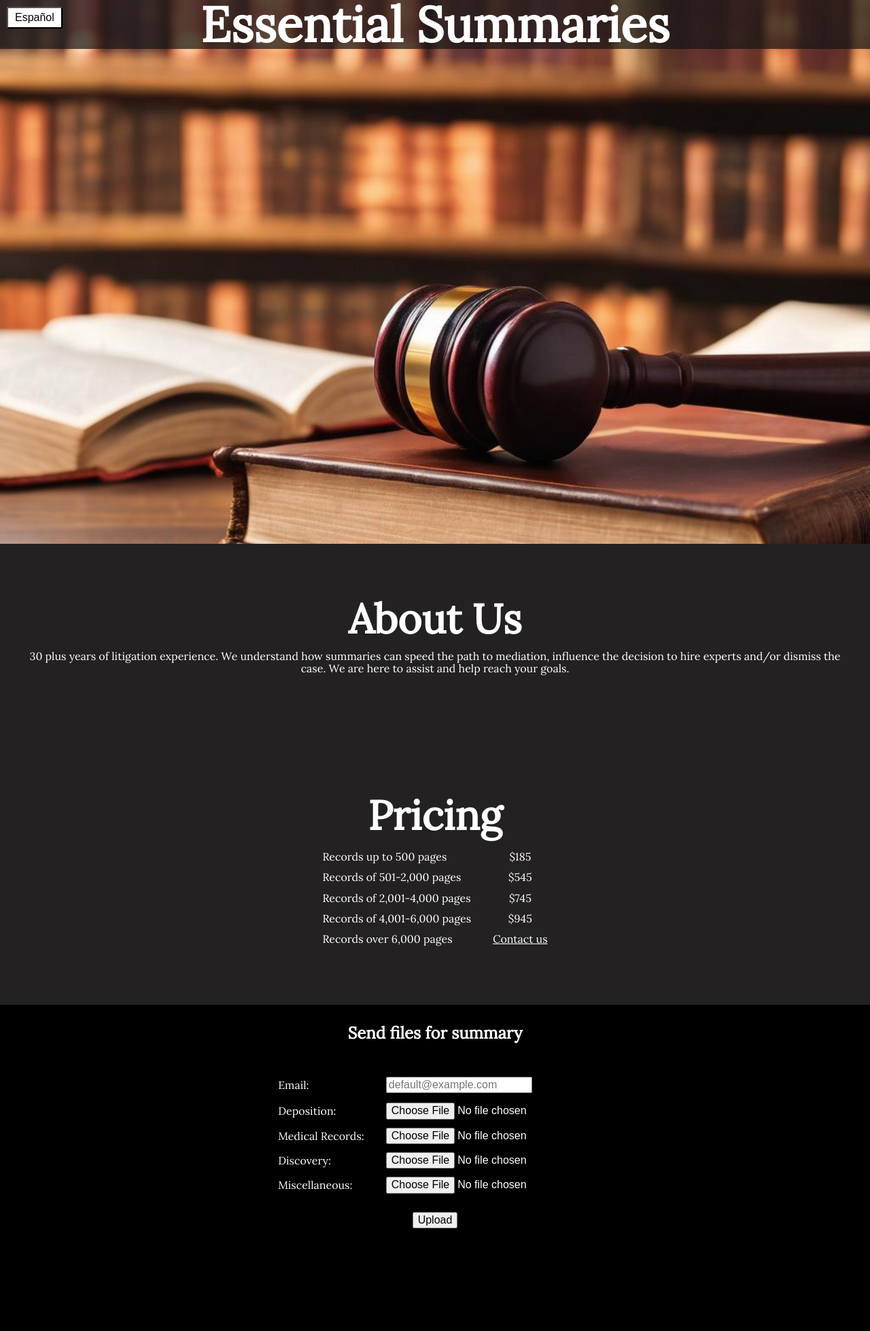
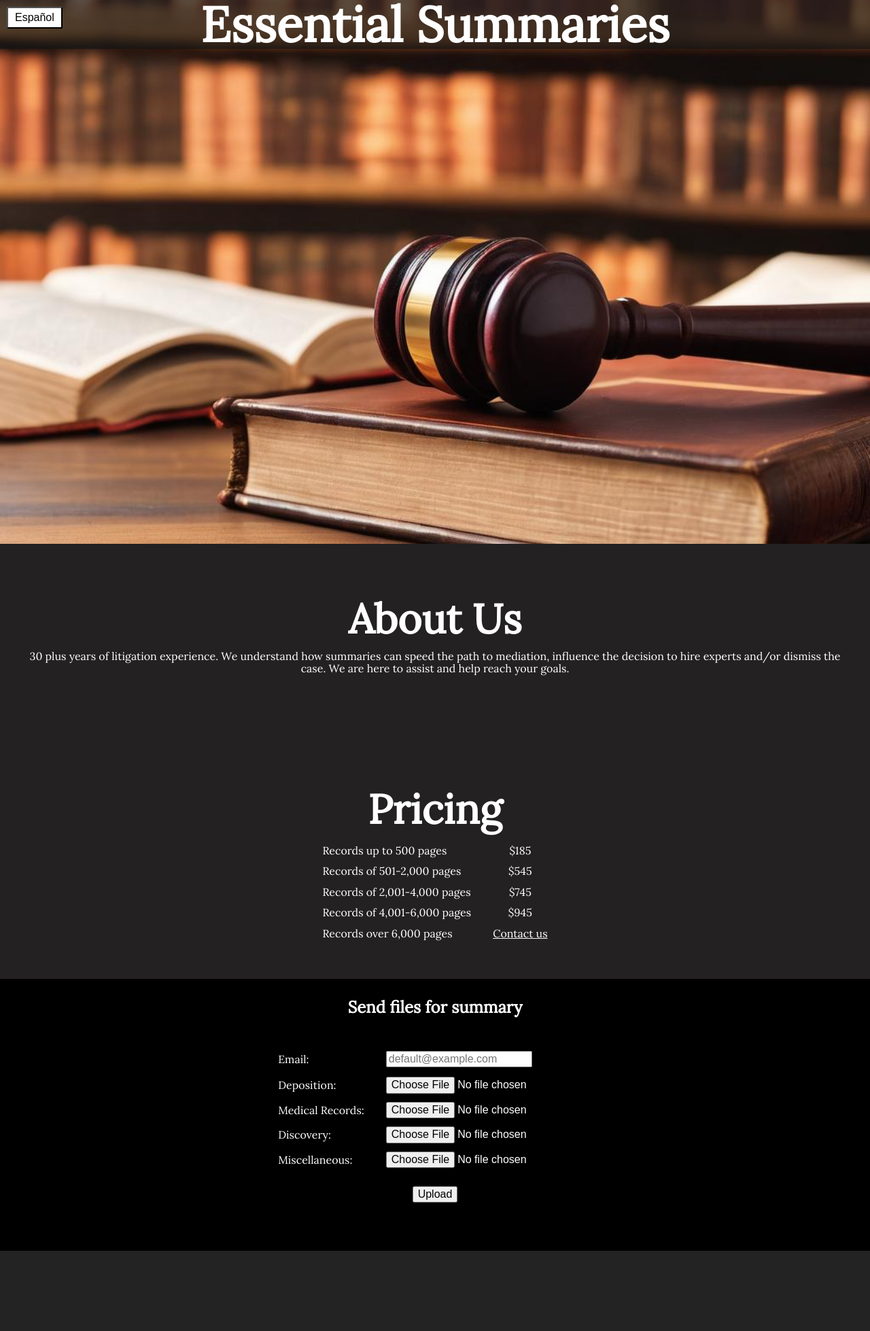
Before and after one commit to MichaelHager01/Essential-Summaries, a Flask app: page / in a window 1280 px wide. Shown: the whole page at 68% size. After the commit the page ends 1840 px from the top, so only its background shows below. Run offline with Flask 3, Linux system fonts and the light colour scheme.

Commit message:
Update styles.css

```diff
--- a/static/css/styles.css
+++ b/static/css/styles.css
@@ -34,13 +34,9 @@
 html {
     scroll-behavior: smooth;
     color: var(--clr-light);
-    background-color: var(--clr-dark);
+    background-color: var(--clr-background);
     font-family: 'Lora', serif;
     font-weight: var(--fw-reg);
-}
-
-body, html {
-    overflow-x: hidden;
 }
 
 
@@ -52,6 +48,13 @@ section {
 img {
     display: block;
     max-width: 100%;
+}
+
+
+body {
+    display: flex;
+    flex-direction: column;
+    align-items: center; /* Optional: Center content horizontally */
 }
 
 
@@ -76,10 +79,10 @@ img {
     background-color: var(--clr-dark);
     background-image: url(img/mallet.jpg);
     background-size: cover;
-    background-position: center;
+    background-position: 50% 65%;
     background-repeat: no-repeat;
     color: var(--clr-light);
-    height: 100vh;
+    height: 100dvh;
     width: 100%;
     display: flex;
     flex-direction: column;
@@ -100,14 +103,22 @@ img {
 
 /* About Us */
 
-.about, .pricing {
+.about {
     background-color: var(--clr-dark);
     text-align: center;
     width: 100%;
+    height: 35dvh;
 }
 
 
 /* Pricing */
+
+.pricing {
+    background-color: var(--clr-dark);
+    text-align: center;
+    width: 100%;
+    height: 45dvh;
+}
 
 table {
     margin-left: auto;
@@ -142,9 +153,9 @@ tr:hover {background-color: #a8a8a8;}
 
 .dropbox {
     background-color: var(--clr-black);
-    height: 60vh;
+    text-align: center;
+    height: 50vh;
     width: 100%;
-    text-align: center;
 }
 
 
@@ -155,7 +166,7 @@ tr:hover {background-color: #a8a8a8;}
 
 .upload {
     text-align: center;
-    padding-top: 20px;
+    padding: 20px;
 }
 
 
```
